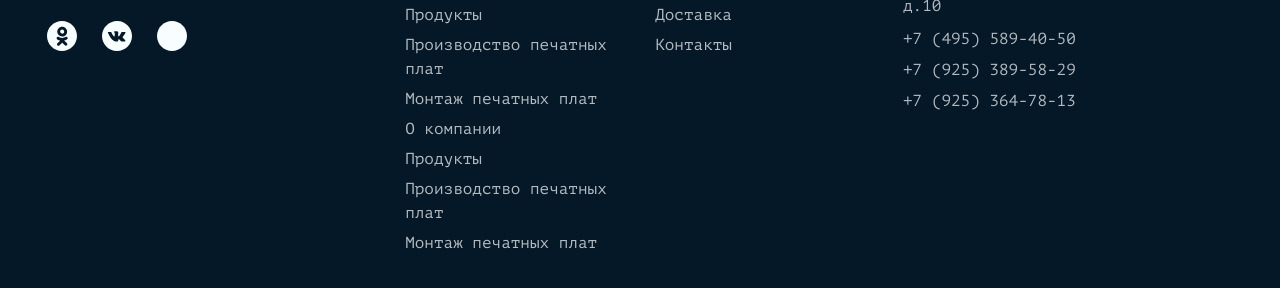
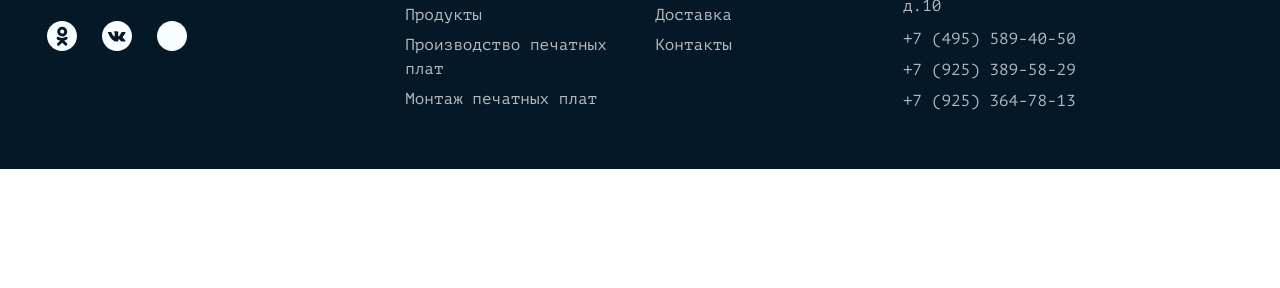
Before and after one commit to AlyonaPrikhodchenko/smart-device-project, a website built with webpack: page source/index.html in a window 1280 px wide. Shown: the part 4090-4378 px from the top of the page. After the commit the page ends 4259 px from the top, so only its background shows below. Built offline with nearby package versions, Linux system fonts and the light colour scheme; files whose address does not match are found by name.

Commit message:
Fix links in footer

```diff
--- a/source/index.html
+++ b/source/index.html
@@ -243,19 +243,6 @@
               <li class="footer__links-item">
                 <a href="#">Монтаж печатных плат</a>
               </li>
-
-              <li class="footer__links-item">
-                <a href="#">О компании</a>
-              </li>
-              <li class="footer__links-item">
-                <a href="#">Продукты</a>
-              </li>
-              <li class="footer__links-item">
-                <a href="#">Производство печатных плат</a>
-              </li>
-              <li class="footer__links-item">
-                <a href="#">Монтаж печатных плат</a>
-              </li>
             </ul>
 
             <ul class="footer__links-list">
```
